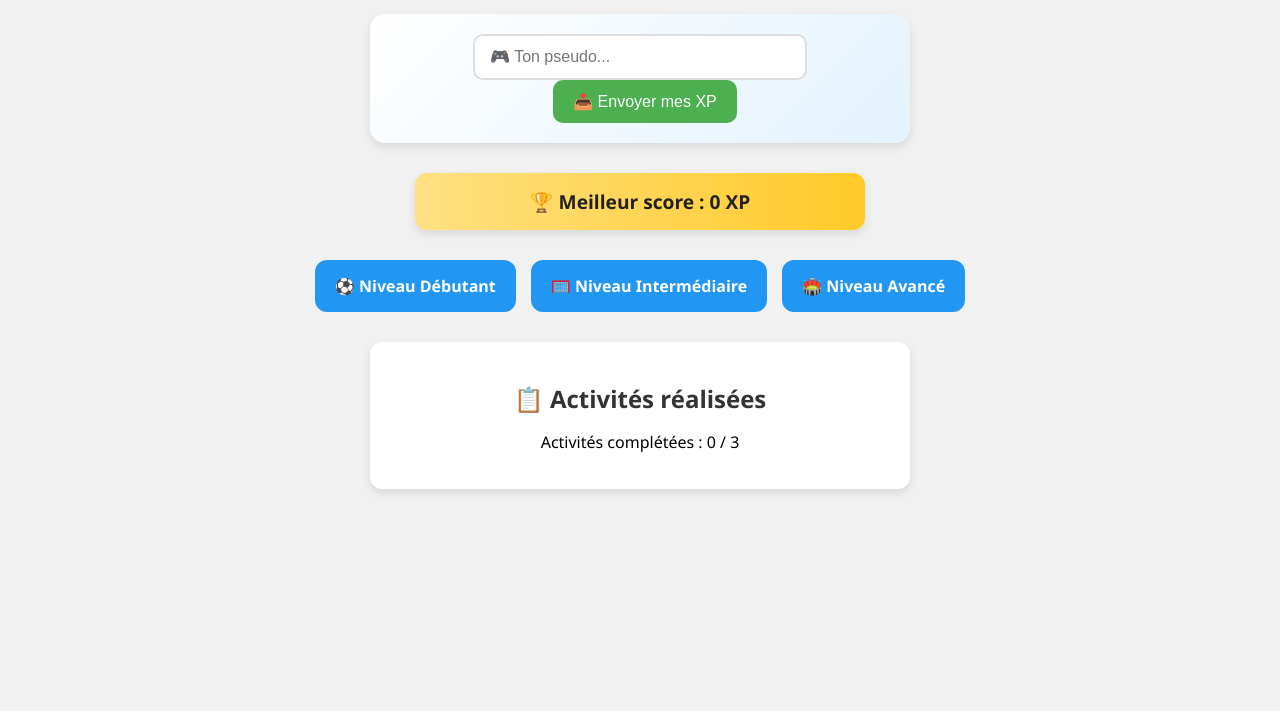
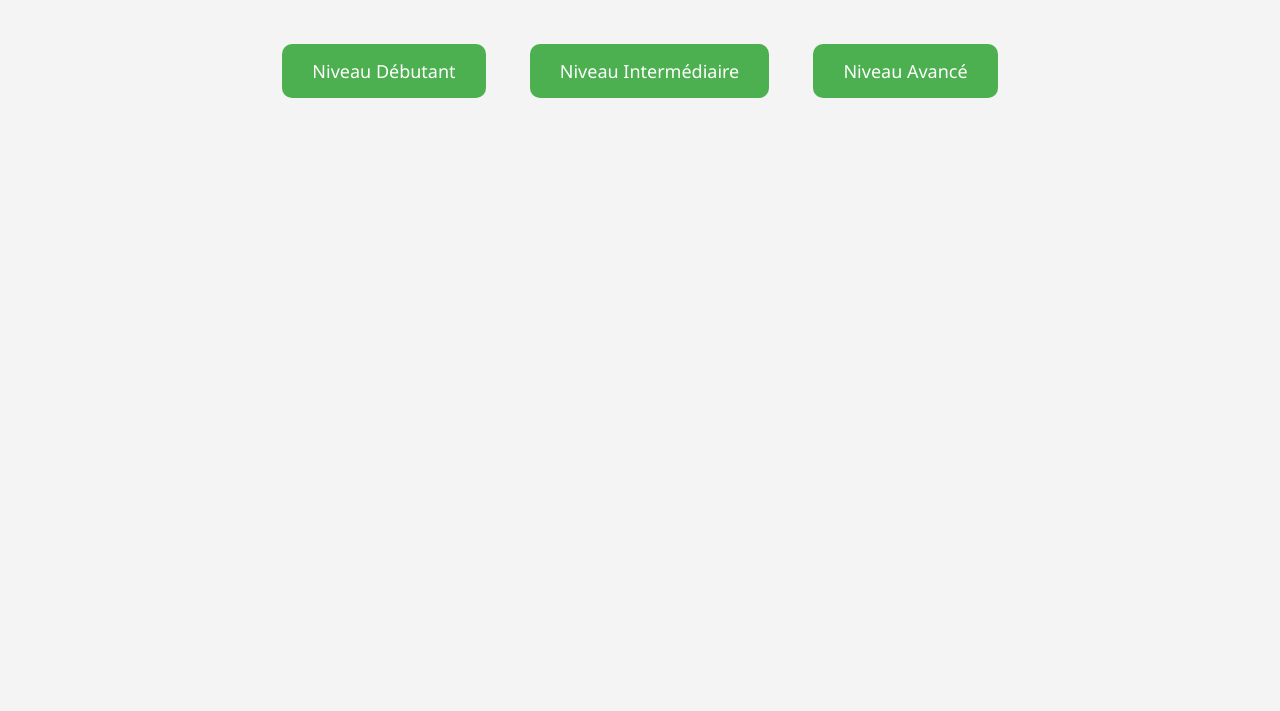
Before and after one commit to paulrault/quiz-coupe-du-monde, a plain HTML site: page index.html in a window 1280 px wide. Shown: the part 89-800 px from the top of the page. Drawn offline with Linux system fonts and the light colour scheme.

Commit message:
Update index.html

```diff
--- a/index.html
+++ b/index.html
@@ -3,249 +3,52 @@
 <head>
   <meta charset="UTF-8">
   <meta name="viewport" content="width=device-width, initial-scale=1.0">
-  <title>Quiz Foot - Accueil</title>
+  <title>Accueil Quiz Foot</title>
   <style>
     body {
       font-family: 'Segoe UI', sans-serif;
+      background-color: #f4f4f4;
       margin: 0;
       padding: 0;
-      background: #f1f1f1;
       text-align: center;
     }
 
     h1 {
-      margin-top: 30px;
-      color: #2c3e50;
+      background-color: #2e7d32;
+      color: white;
+      padding: 20px;
+      margin: 0;
     }
 
-    .pseudo-form {
-      margin: 30px auto;
-      padding: 20px;
-      background: linear-gradient(135deg, #ffffff, #e3f2fd);
-      border-radius: 15px;
-      box-shadow: 0 4px 10px rgba(0,0,0,0.1);
-      text-align: center;
-      width: 90%;
-      max-width: 500px;
+    .container {
+      padding: 30px;
     }
 
-    .pseudo-form input {
-      padding: 12px 15px;
+    .btn {
+      display: inline-block;
+      padding: 15px 30px;
+      margin: 20px;
+      background-color: #4caf50;
+      color: white;
+      border: none;
       border-radius: 10px;
-      border: 2px solid #ddd;
-      font-size: 1em;
-      width: 60%;
-      transition: all 0.3s ease;
+      font-size: 18px;
+      cursor: pointer;
+      text-decoration: none;
+      transition: background-color 0.3s;
     }
 
-    .pseudo-form input:focus {
-      border-color: #4CAF50;
-      outline: none;
-      box-shadow: 0 0 5px rgba(76, 175, 80, 0.5);
-    }
-
-    .pseudo-form button {
-      margin-left: 10px;
-      padding: 12px 20px;
-      border-radius: 10px;
-      background-color: #4CAF50;
-      color: white;
-      border: none;
-      font-size: 1em;
-      cursor: pointer;
-      transition: background 0.3s ease;
-    }
-
-    .pseudo-form button:hover {
-      background-color: #45a049;
-    }
-
-    .best-xp-box {
-      margin: 20px auto;
-      padding: 15px 25px;
-      background: linear-gradient(to right, #ffe082, #ffca28);
-      color: #222;
-      font-weight: bold;
-      font-size: 1.2em;
-      border-radius: 12px;
-      box-shadow: 0 4px 10px rgba(0,0,0,0.1);
-      max-width: 400px;
-      text-align: center;
-      animation: none;
-    }
-
-    .quiz-links {
-      margin: 30px auto;
-      display: flex;
-      flex-wrap: wrap;
-      justify-content: center;
-      gap: 15px;
-    }
-
-    .quiz-link {
-      padding: 15px 20px;
-      background: #2196F3;
-      color: #fff;
-      border-radius: 12px;
-      text-decoration: none;
-      font-weight: bold;
-      transition: background 0.3s ease;
-    }
-
-    .quiz-link:hover {
-      background: #1976D2;
-    }
-
-    .activities {
-      margin: 30px auto;
-      padding: 20px;
-      background: #ffffff;
-      border-radius: 12px;
-      box-shadow: 0 4px 10px rgba(0, 0, 0, 0.1);
-      max-width: 500px;
-    }
-
-    .activities h2 {
-      color: #333;
-      margin-bottom: 10px;
-    }
-
-    .activities ul {
-      list-style: none;
-      padding: 0;
-    }
-
-    .activities li {
-      padding: 8px 10px;
-      background: #f0f0f0;
-      border-radius: 8px;
-      margin-bottom: 8px;
-    }
-
-    #notification {
-      display: none;
-      position: fixed;
-      bottom: 30px;
-      left: 50%;
-      transform: translateX(-50%);
-      background-color: #4CAF50;
-      color: white;
-      padding: 15px 25px;
-      border-radius: 10px;
-      font-weight: bold;
-      box-shadow: 0 4px 10px rgba(0, 0, 0, 0.3);
-      z-index: 999;
-      transition: opacity 0.4s ease, transform 0.4s ease;
-    }
-
-    @keyframes flash {
-      0%, 100% { background-color: #ffeb3b; }
-      50% { background-color: #fff176; }
+    .btn:hover {
+      background-color: #388e3c;
     }
   </style>
 </head>
 <body>
-  <h1>🏆 Bienvenue sur le Quiz Foot</h1>
-
-  <div class="pseudo-form">
-    <input type="text" id="input-pseudo" placeholder="🎮 Ton pseudo..." />
-    <button id="btn-submit-score">📤 Envoyer mes XP</button>
+  <h1>🏆 Accueil - Quiz de Football</h1>
+  <div class="container">
+    <a href="niveaudébutant.html" class="btn">Niveau Débutant</a>
+    <a href="niveauintermediaire.html" class="btn">Niveau Intermédiaire</a>
+    <a href="niveauavance.html" class="btn">Niveau Avancé</a>
   </div>
-
-  <div id="best-xp" class="best-xp-box">
-    🏆 Meilleur score : 0 XP
-  </div>
-
-  <div class="quiz-links">
-    <a href="niveau-debutant.html" class="quiz-link">⚽ Niveau Débutant</a>
-    <a href="niveau-intermediaire.html" class="quiz-link">🥅 Niveau Intermédiaire</a>
-    <a href="niveau-avance.html" class="quiz-link">🏟️ Niveau Avancé</a>
-  </div>
-
-  <div class="activities">
-    <h2>📋 Activités réalisées</h2>
-    <ul id="activity-list"></ul>
-    <p id="activity-count"></p>
-  </div>
-
-  <div id="notification">✅ Score envoyé !</div>
-
-  <audio id="notif-sound" src="https://assets.mixkit.co/sfx/preview/mixkit-achievement-bell-600.mp3"></audio>
-  <audio id="record-sound" src="https://assets.mixkit.co/sfx/preview/mixkit-winning-swoosh-2018.mp3"></audio>
-
-  <script>
-    const btnSubmit = document.getElementById("btn-submit-score");
-
-    function envoyerScore(pseudo, totalXP) {
-      console.log(`Envoyé à Firebase : ${pseudo} avec ${totalXP} XP`);
-    }
-
-    function afficherNotification(message, type = "success") {
-      const notif = document.getElementById("notification");
-      const sound = document.getElementById("notif-sound");
-      let icon = type === "error" ? "❌" : "✅";
-      notif.innerHTML = `<span style="margin-right: 10px;">${icon}</span> ${message}`;
-      notif.style.backgroundColor = type === "error" ? "#e53935" : "#4CAF50";
-      notif.style.display = "block";
-      notif.style.opacity = "1";
-      sound.currentTime = 0;
-      sound.play();
-
-      setTimeout(() => {
-        notif.style.opacity = "0";
-        setTimeout(() => notif.style.display = "none", 300);
-      }, 2500);
-    }
-
-    function afficherMeilleurXP() {
-      const bestXP = parseInt(localStorage.getItem("bestXP")) || 0;
-      document.getElementById("best-xp").textContent = `🏆 Meilleur score : ${bestXP} XP`;
-    }
-
-    function afficherActivites() {
-      const activityList = document.getElementById("activity-list");
-      const activityCount = document.getElementById("activity-count");
-      const completed = JSON.parse(localStorage.getItem("activities")) || [];
-
-      activityList.innerHTML = "";
-      completed.forEach(name => {
-        const li = document.createElement("li");
-        li.textContent = name;
-        activityList.appendChild(li);
-      });
-
-      activityCount.textContent = `Activités complétées : ${completed.length} / 3`;
-    }
-
-    btnSubmit.addEventListener("click", () => {
-      const pseudo = document.getElementById("input-pseudo").value.trim();
-      const totalXP = parseInt(localStorage.getItem("totalXP")) || 0;
-
-      if (!pseudo) {
-        afficherNotification("⚠️ Pseudo manquant", "error");
-        return;
-      }
-
-      if (totalXP === 0) {
-        afficherNotification("⚠️ Aucun XP à envoyer", "error");
-        return;
-      }
-
-      const bestXP = parseInt(localStorage.getItem("bestXP")) || 0;
-      envoyerScore(pseudo, totalXP);
-
-      if (totalXP > bestXP) {
-        localStorage.setItem("bestXP", totalXP);
-        afficherNotification("🎉 Nouveau record !");
-      } else {
-        afficherNotification("✅ Score envoyé !");
-      }
-
-      afficherMeilleurXP();
-    });
-
-    afficherMeilleurXP();
-    afficherActivites();
-  </script>
 </body>
 </html>
```
